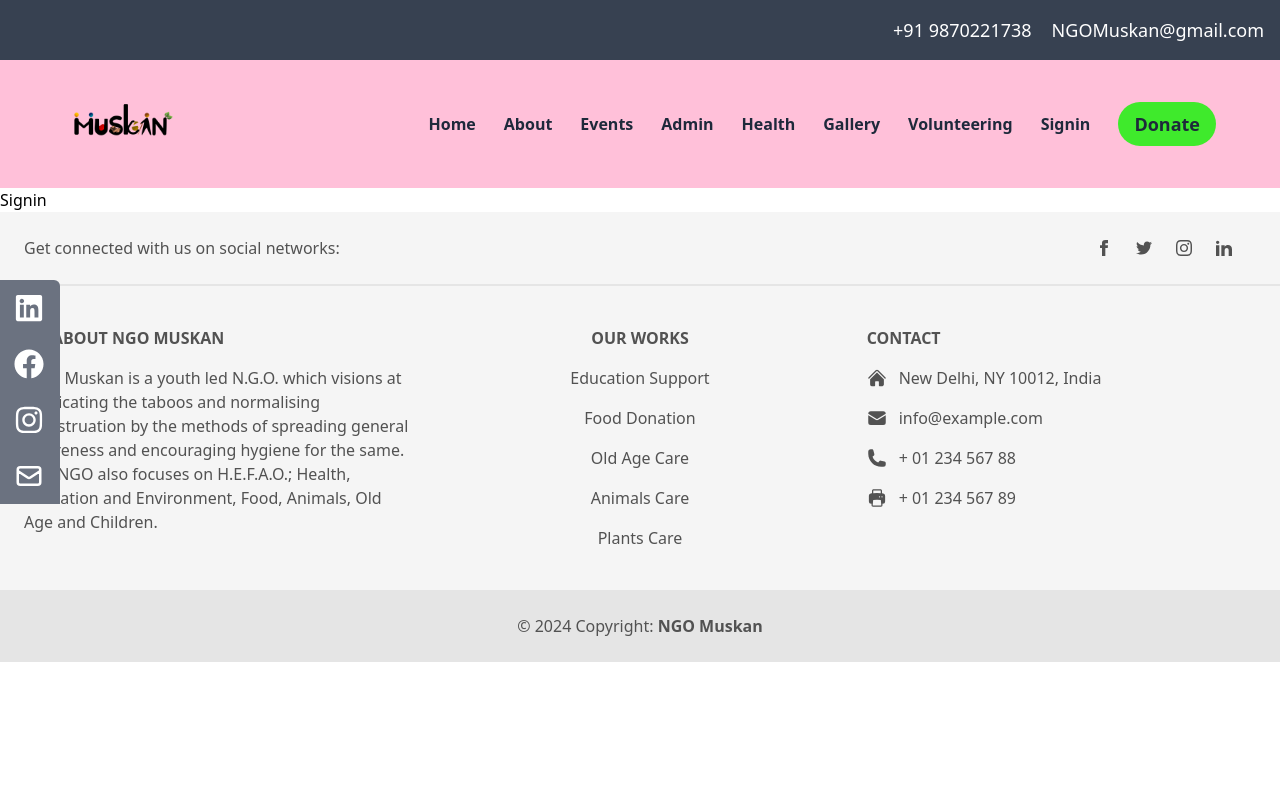
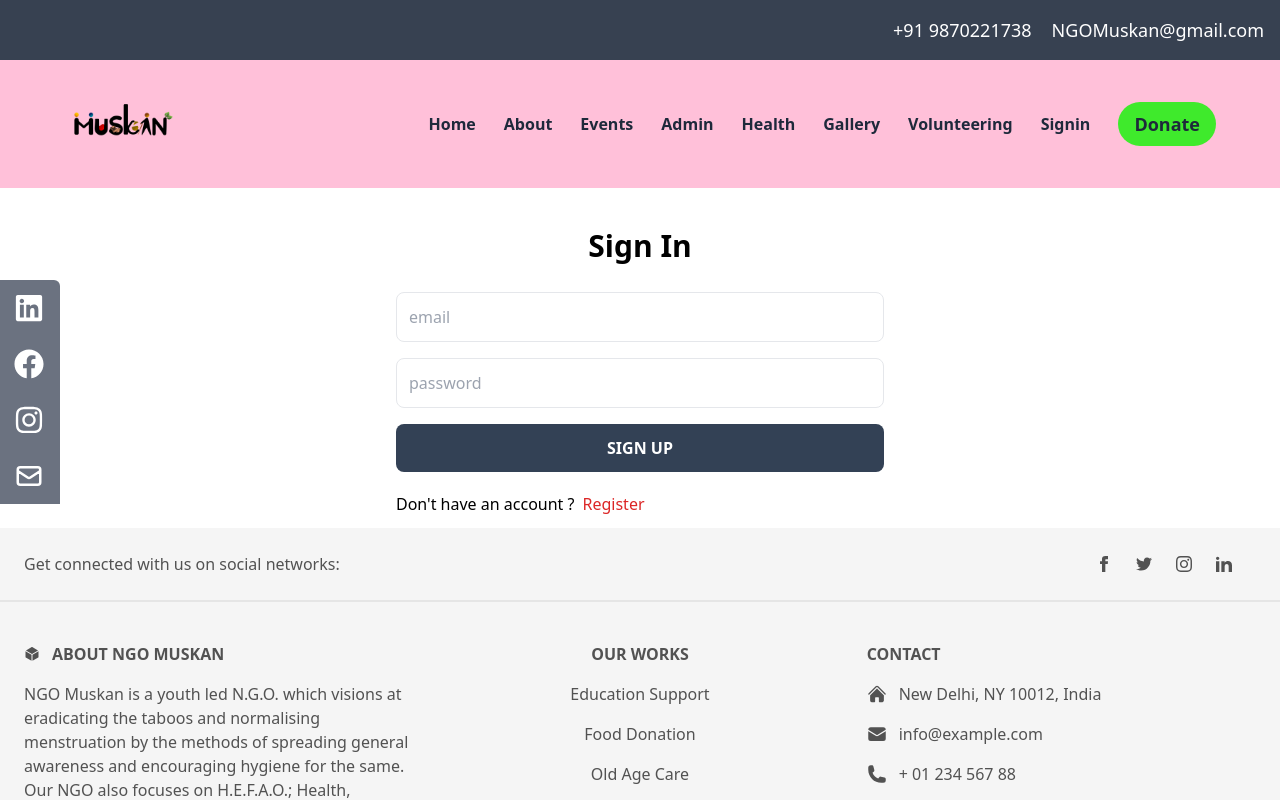
Before and after one commit to Vaiofficial/NGO-MUSKAN-REACT, a React (Create React App) app in the folder my-app/: page /signin in a window 1280 px wide. Shown: the top 800 px of the page. Built offline with nearby package versions, Linux system fonts and the light colour scheme.

Commit message:
completed signin page functionality

```diff
--- a/my-app/package.json
+++ b/my-app/package.json
@@ -15,6 +15,7 @@
     "react-countup": "^6.5.3",
     "react-dom": "^18.2.0",
     "react-icons": "^5.2.1",
+    "react-redux": "^9.1.2",
     "react-router-dom": "^6.22.3",
     "react-scripts": "5.0.1",
     "react-scroll-trigger": "^0.6.14",
@@ -22,6 +23,7 @@
     "react-stripe": "^0.1.0",
     "react-stripe-checkout": "^2.6.3",
     "react-toastify": "^10.0.5",
+    "redux": "^5.0.1",
     "web-vitals": "^2.1.4"
   },
   "scripts": {
--- a/my-app/src/pages/Navbar.jsx
+++ b/my-app/src/pages/Navbar.jsx
@@ -42,7 +42,7 @@ const Navbar = () => {
               <NavLink to="/volunteering" className="text-slate-800">
                 Volunteering
               </NavLink>
-              <NavLink to="/sigin" className="text-slate-800">
+              <NavLink to="/signin" className="text-slate-800">
                 Signin
               </NavLink>
               <NavLink to="/donate" className="text-slate-800">
--- a/my-app/src/pages/Signin.jsx
+++ b/my-app/src/pages/Signin.jsx
@@ -1,9 +1,85 @@
-import React from 'react'
+import React, { useState } from "react";
+import { Link,useNavigate  } from "react-router-dom";
 
-const Signin = () => {
+export default function SignIn() {
+  const [formData, setFormData] = useState({});
+  const [error, setError] = useState(null);
+  const [loading, setLoading] = useState(false);
+  const navigate = useNavigate();
+
+  //spread operator ka use kar rhe hai , jab user let username field mai kuch likha and dusre field mai likhega to dusre field ka data hatega nahi.
+  const handleChange = (e) => {
+    setFormData({
+      ...formData,
+      [e.target.id]: e.target.value,
+    });
+  };
+
+  const handleSubmit = async (e) => {
+    //preventdefault se loading effect handle karrhe h , signup click karne par jo hota hai.
+    e.preventDefault();
+    try {
+      setLoading(true);
+      const res = await fetch("http://localhost:5000/api/auth/signin", {
+        method: "POST",
+        headers: {
+          "Content-Type": "application/json",
+        },
+        body: JSON.stringify(formData),
+      });
+      const data = await res.json();
+      if (data.success === false) {
+        setLoading(false);
+        setError(data.message);
+        return;
+      }
+      setLoading(false);
+      setError(null)
+      //successfully signup hua to login page par redirect kar dere hai.
+      navigate("/");
+    } catch (error) {
+      setLoading(false)
+      setError(error.message);
+    }
+  };
+  console.log(formData);
+
   return (
-    <div>Signin</div>
-  )
+    <div className="p-3 max-w-lg mx-auto">
+      <h1 className="font-semibold text-center my-7 text-3xl">Sign In</h1>
+      <form onSubmit={handleSubmit} className="flex flex-col gap-4">
+
+        <input
+          type="text"
+          placeholder="email"
+          className="border rounded-lg p-3 focus:outline-none"
+          id="email"
+          onChange={handleChange}
+        />
+        <input
+          type="text"
+          placeholder="password"
+          className="border rounded-lg p-3 focus:outline-none"
+          id="password"
+          onChange={handleChange}
+        />
+        {/* Signup button */}
+        <button
+          disabled={loading}
+          className="bg-slate-700 text-white uppercase rounded-lg p-3 font-semibold hover:opacity-95 disabled:opacity-80"
+        >
+          {loading ? "Loading..." : "Sign Up"}
+        </button>
+      </form>
+
+      {/* Bottom text */}
+      <div className="flex gap-2 mt-5">
+        <p>Don't have an account ?</p>
+        <Link to={"/signup"}>
+          <span className="text-red-600">Register</span>
+        </Link>
+      </div>
+      {error && <p className="text-red-600 mt-5">{error}</p>}
+    </div>
+  );
 }
-
-export default Signin
--- a/my-app/src/pages/Signup.jsx
+++ b/my-app/src/pages/Signup.jsx
@@ -81,7 +81,7 @@ export default function SignUp() {
       {/* Bottom text */}
       <div className="flex gap-2 mt-5">
         <p>Have an account ?</p>
-        <Link to={"/sign-in"}>
+        <Link to={"/signin"}>
           <span className="text-red-600">Sign in</span>
         </Link>
       </div>
```
Also changed, not shown: 1 other file (tests, documents, lock files or other folders).
